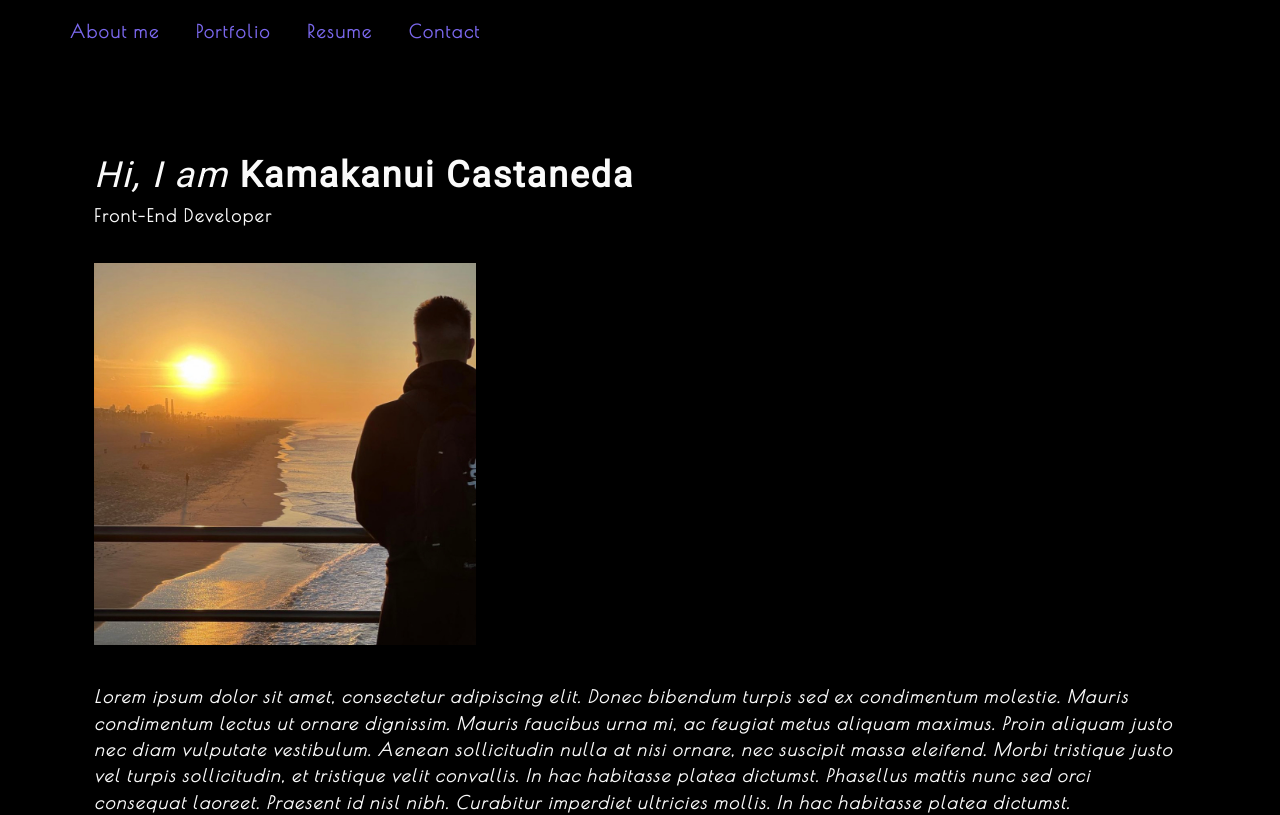
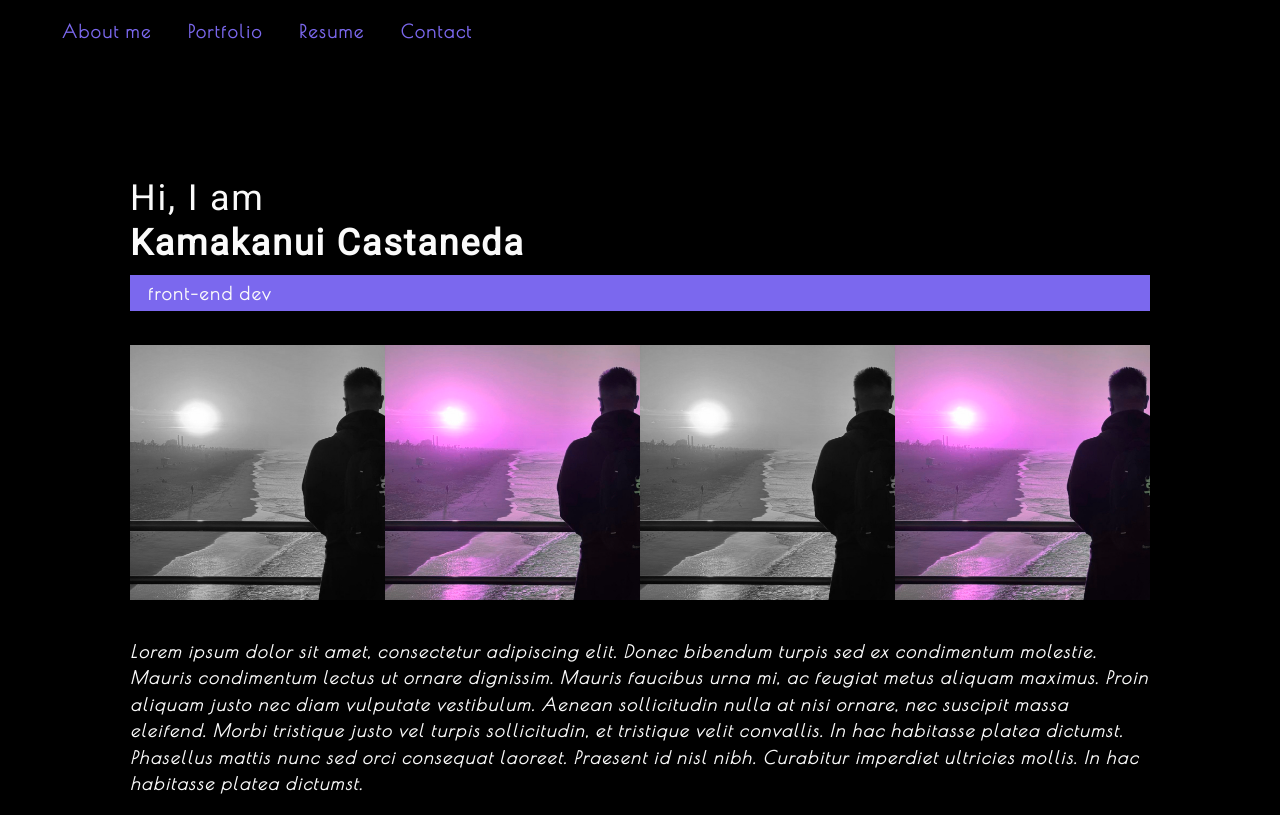
Before and after one commit to kamacasta/Kamas-React-Portfolio, a React (Create React App) app: page / in a window 1280 px wide. Shown: the top 815 px of the page. Built offline with nearby package versions, Linux system fonts and the light colour scheme.

Commit message:
made changes in css and minor changes all around got carried away and didnt commit

```diff
--- a/src/components/About/index.js
+++ b/src/components/About/index.js
@@ -4,9 +4,14 @@ function About() {
   return (
     // Introduction
     <section className="my-5">
-      <h1 id="about"><em>Hi, I am</em><strong> Kamakanui Castaneda</strong></h1>
-      <p className="subtitle subtitleIntro">Front-End Developer</p>
-      <img src={coverImage} className="my-2" style={{ width: "35%" }} alt="cover"/>
+    <h1 class="section__title section__title--intro">
+        Hi, I am <strong>Kamakanui Castaneda</strong>
+    </h1>
+    <p class="section__subtitle section__subtitle--intro">front-end dev</p>
+      <img src={coverImage}  className="my-2 grayscale" style={{ width: "25%"}} alt="cover"/>
+      <img src={coverImage}  className="my-2 purple" style={{ width: "25%" }} alt="cover"/>
+      <img src={coverImage}  className="my-2 grayscale" style={{ width: "25%" }} alt="cover"/>
+      <img src={coverImage}  className="my-2 purple" style={{ width: "25%" }} alt="cover"/>
       <div className="my-2">
         <p>
           <em>
--- a/src/components/Contact/index.js
+++ b/src/components/Contact/index.js
@@ -43,7 +43,7 @@ function ContactForm() {
       {"\n"}
       {"\n"}
       <form id="contact-form" onSubmit={handleSubmit}>
-        <div>
+        <div className="card">
           <label htmlFor="name"><em>Name:</em></label>
           <input type="text" name="name" defaultValue={name} onBlur={handleChange} />
         </div>
--- a/src/components/Portfolio/index.js
+++ b/src/components/Portfolio/index.js
@@ -4,7 +4,7 @@ import portfolioImage2 from '../../assets/cover/Mustache-Mustangs.png';
 import portfolioImage3 from '../../assets/cover/Password-Generator.png';
 import portfolioImage4 from '../../assets/cover/Weather-Dashboard.png';
 import portfolioImage5 from '../../assets/cover/Work-Day-Scheduler.png';
-// import portfolioImage6 from '../../assets/cover/';
+import portfolioImage6 from '../../assets/cover/regex.png';
 
 function Portfolio () {
     return(
@@ -33,10 +33,10 @@ function Portfolio () {
                 <img src={portfolioImage5} className="portfolio-img" alt="Five of 6 images of kamas portfolio images"/>
             </a>
 
-        {/* <a href="" className="portfolio-item">
+        <a href="https://gist.github.com/kamacasta" className="portfolio-item">
                 <img src={portfolioImage6} className="portfolio-img" alt="Six of 6 images of kamas portfolio images"/>
         </a>
-         */}
+
 
         </div>
 
--- a/src/index.css
+++ b/src/index.css
@@ -1,3 +1,4 @@
+/* Universal styles */
 main {
   margin: 0 auto;
   max-width: 90%;
@@ -35,7 +36,9 @@ body {
   color: var(--light);
   font-family: 'Poiret One', cursive;
 }
+/* end of universal styles */
 
+/* header and paragraph style */
 h1,
 h2,
 h3,
@@ -76,6 +79,10 @@ p {
   font-size: 1.1rem;
   margin-top: 0;
 }
+/*  end of header and paragraph styles */
+
+/* links and buttons styles */
+strong { font-weight: bold;}
 
 a {
   color: var(--light);
@@ -115,7 +122,9 @@ button[disabled] {
   cursor: default;
   opacity: 0.8;
 }
+/* end of links and button styles  */
 
+/*  Image styles */
 img {
   max-width: 100%;
 }
@@ -123,9 +132,12 @@ img {
 span[role='img'] {
   cursor: default;
 }
+/*  end of image styles */
 
+/* Form styles */
 form {
   width: 40%;
+  box-shadow: var(--primary)25px 25px  ;
 }
 
 input {
@@ -141,7 +153,9 @@ input:focus {
   border: 1px solid var(--secondary);
   box-shadow: 0 0 0.25rem rgba(0, 0, 0, 0.5);
 }
+/*  Form styles ended */
 
+/* Nav and list styles */
 li {
   list-style: none;
 }
@@ -159,6 +173,11 @@ textarea {
   height: 120px;
   border: 3px solid #cccccc;
   padding: 5px;
+}
+/*  Nav and list styles ended */
+
+section {
+  padding: 1em 2em;
 }
 
 .container {
@@ -207,62 +226,36 @@ textarea {
   margin-bottom: var(--spacing-five);
 }
 
-.px-1 {
-  padding-right: var(--spacing-one);
-  padding-left: var(--spacing-one);
+.intro {
+  position: relative;
 }
 
-.px-2 {
-  padding-right: var(--spacing-two);
-  padding-left: var(--spacing-two);
+.section__title {
+  margin-bottom: .25em;
 }
 
-.py-1 {
-  padding-top: var(--spacing-one);
-  padding-bottom: var(--spacing-one);
+.section__title--intro strong {
+  display: block;
 }
 
-.py-2 {
-  padding-top: var(--spacing-two);
-  padding-bottom: var(--spacing-two);
+.section__subtitle {
+  margin: 0;
+  font-size: var(--fs-h3);
 }
 
-.card {
-  width: 25%;
-  text-align: center;
+.section__subtitle--intro,
+.section__subtitle--about {
+  background: var(--primary);
+  padding: .25em 1em;
+  margin-bottom: 1em;
+}
+/*  */
+.grayscale {
+  filter: grayscale(100%);
 }
 
-.img-thumbnail {
-  width: auto;
-  height: 300px;
-  margin-bottom: 50px;
-  cursor: pointer;
-}
-
-.modalBackdrop {
-  background: rgba(0, 0, 0, 0.65);
-  bottom: 0;
-  left: 0;
-  overflow: auto;
-  position: fixed;
-  right: 0;
-  top: 0;
-  z-index: 1;
-}
-
-.modalContainer {
-  background: var(--darker);
-  border-radius: 5px;
-  max-width: 100%;
-  margin: 50px auto;
-  padding: 15px;
-  width: 960px;
-}
-
-.modalTitle {
-  font-size: 18px;
-  font-weight: 600;
-  margin-bottom: 25px;
+.purple {
+   filter: hue-rotate(-100deg);
 }
 
 button {
```
Also changed, not shown: src/assets/cover/regex.png (added).
